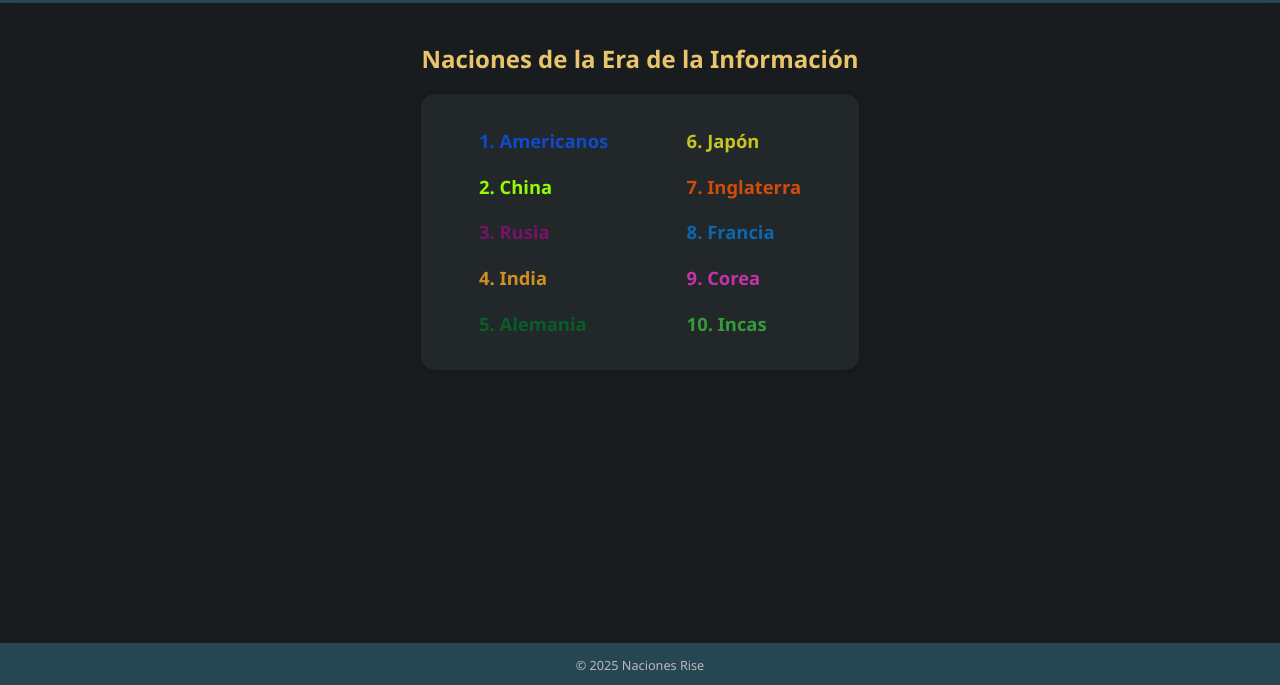
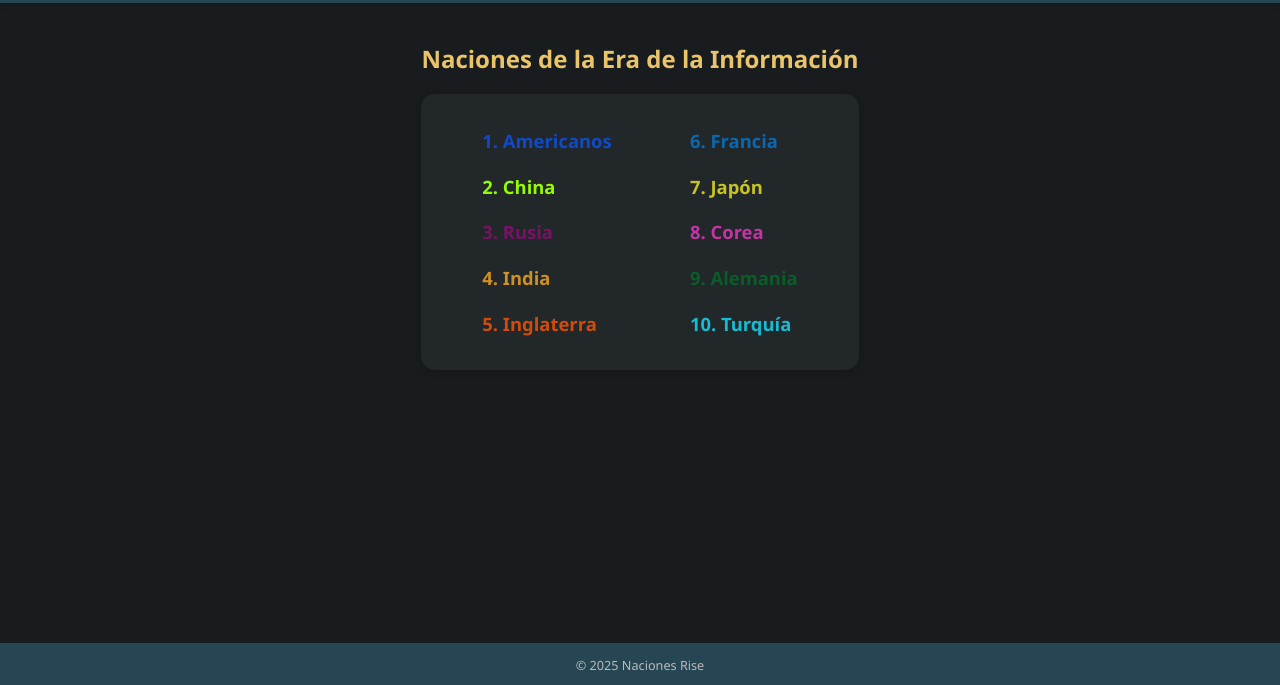
Before and after one commit to RicAlejo/naciones-ron, a plain HTML site: page informatica.html in a window 1280 px wide. Shown: the part 115-800 px from the top of the page. Drawn offline with Linux system fonts and the light colour scheme.

Commit message:
Actualizciones en el orden de las naciones

```diff
--- a/informatica.html
+++ b/informatica.html
@@ -31,14 +31,14 @@
             <li class="china">2. China</li>
             <li class="rusia">3. Rusia</li>
             <li class="india">4. India</li>
-            <li class="alemania">5. Alemania</li>
+            <li class="inglaterra">5. Inglaterra</li>
           </ul>
           <ul>
-            <li class="japon">6. Japón</li>
-            <li class="inglaterra">7. Inglaterra</li>
-            <li class="francia">8. Francia</li>
-            <li class="corea">9. Corea</li>
-            <li class="incas">10. Incas</li>
+            <li class="francia">6. Francia</li>
+            <li class="japon">7. Japón</li>
+            <li class="corea">8. Corea</li>
+            <li class="alemania">9. Alemania</li>
+            <li class="turquia">10. Turquía</li>
           </ul>
         </div>
       </section>
```
